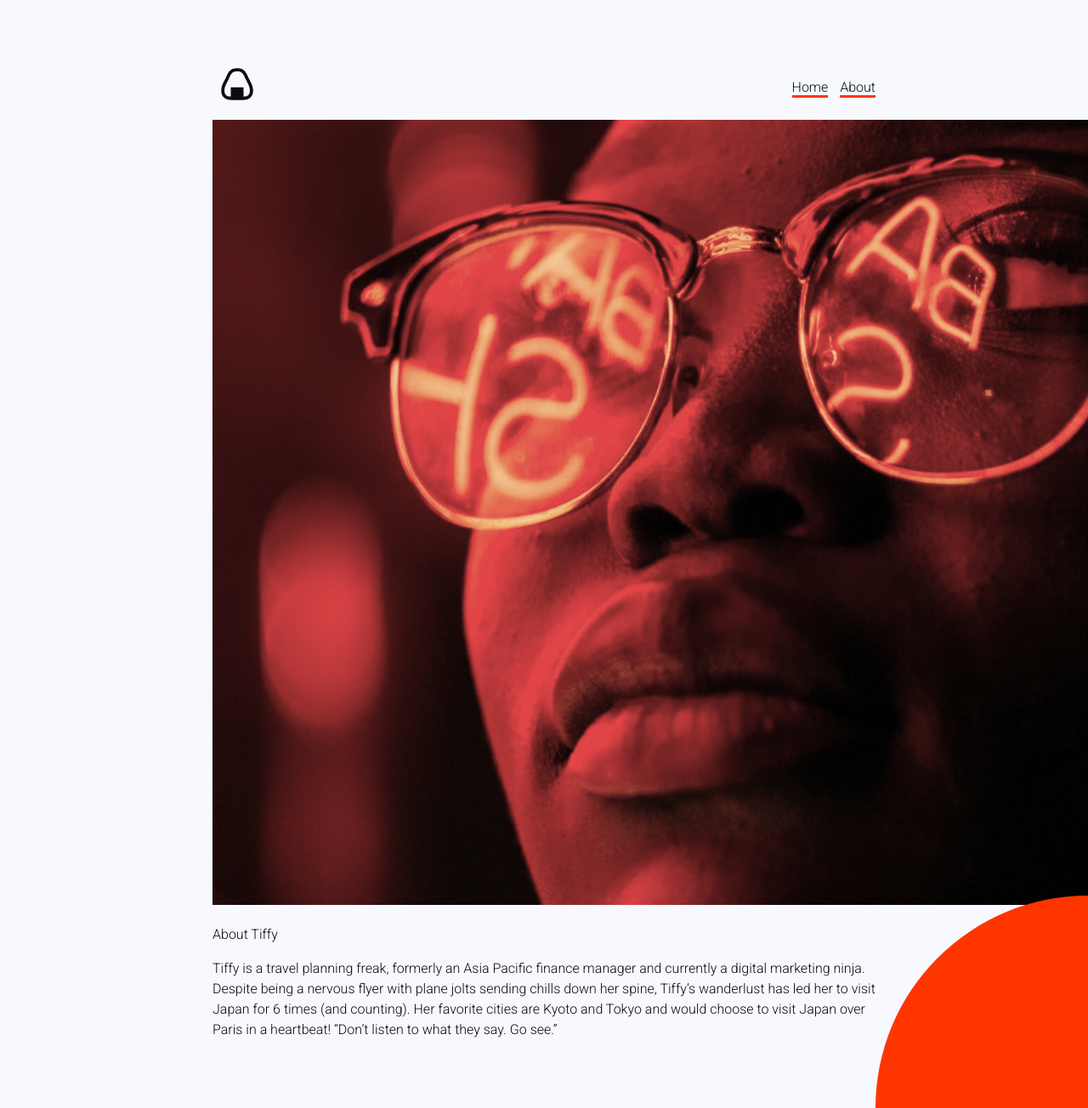
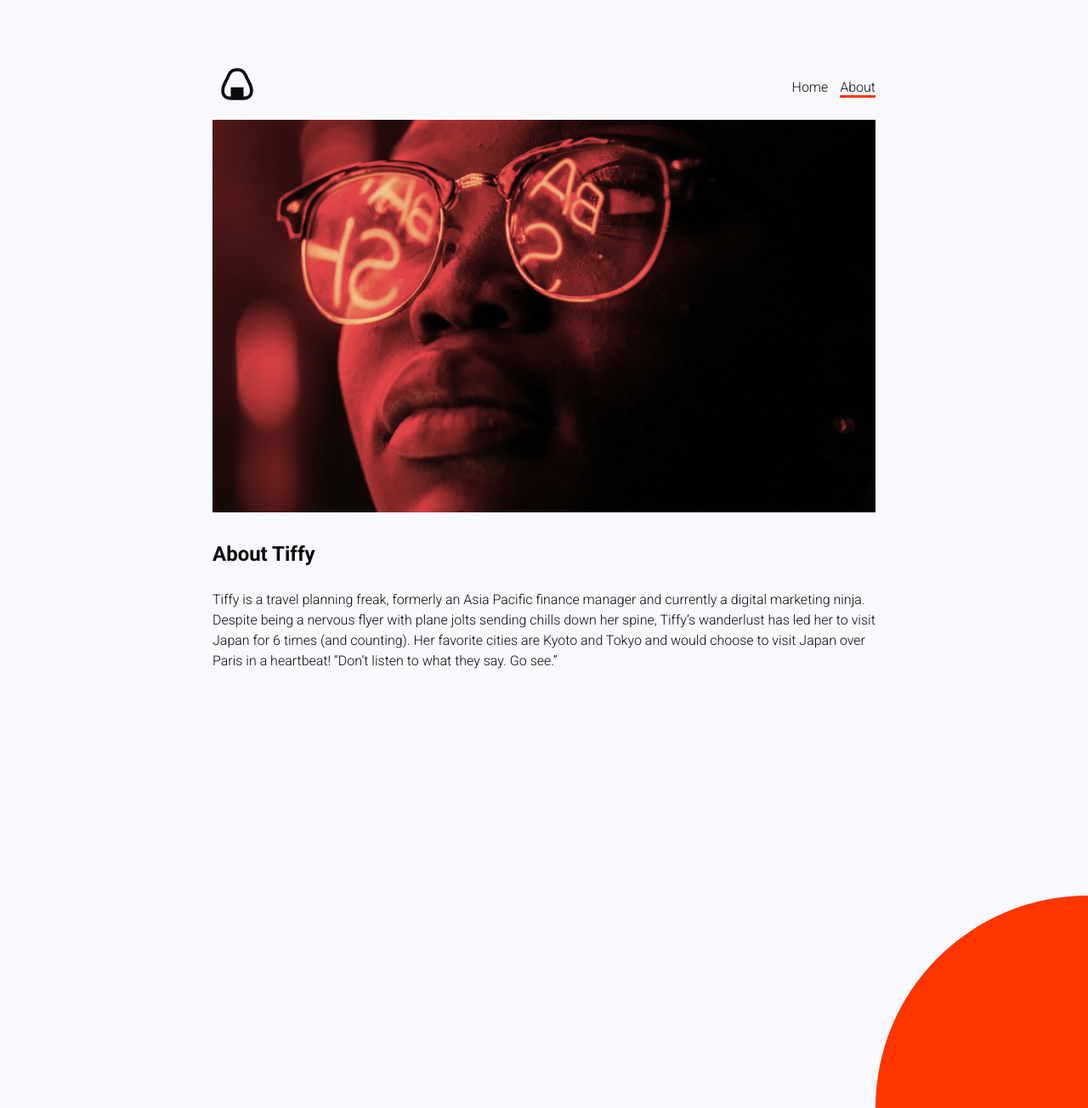
Before and after one commit to gideonibemerejr/A-Night-in-Japan, a Jekyll site: the page built from about.md, in a window 1280 px wide and 1304 px high. Shown: the whole window at 85% size. Built offline with Jekyll 4.4.1, drawn with Linux system fonts in a browser that asks for light colours.

Commit message:
fix nav and images: clear

```diff
--- a/_includes/header.html
+++ b/_includes/header.html
@@ -4,7 +4,11 @@
     </a>
 
     <nav>
-        <a href="/">Home</a>
-        <a href="/about">About</a>
+        <a href="/" {% if page.url == "/" %} class="selected" {% endif %}>
+            Home
+        </a>
+        <a href="/about/" {% if page.url == "/about/" %} class="selected" {% endif %}>
+            About
+        </a>
     </nav>
 </header>
--- a/about.md
+++ b/about.md
@@ -6,7 +6,7 @@
 
 ![about.jpg](/uploads/about.jpg)
 
-About Tiffy
+### About Tiffy
 
 Tiffy is a travel planning freak, formerly an Asia Pacific finance manager and currently a digital marketing ninja. Despite being a nervous flyer with plane jolts sending chills down her spine, Tiffy’s wanderlust has led her to visit Japan for 6 times (and counting). Her favorite cities are Kyoto and Tokyo and would choose to visit Japan over Paris in a heartbeat!
 “Don't listen to what they say. Go see.”
--- a/assets/css/app.scss
+++ b/assets/css/app.scss
@@ -44,11 +44,18 @@
         margin-left: 10px;
     }
 }
-
-nav a, p a {
+nav a {
+    color: $black;
+    text-decoration: none;
+}
+nav a.selected, p a {
     color: $black;
     text-decoration: none;
     border-bottom: 3px solid $red;
+}
+
+img {
+    max-width: 780px;
 }
 
 p.read-more {
```
